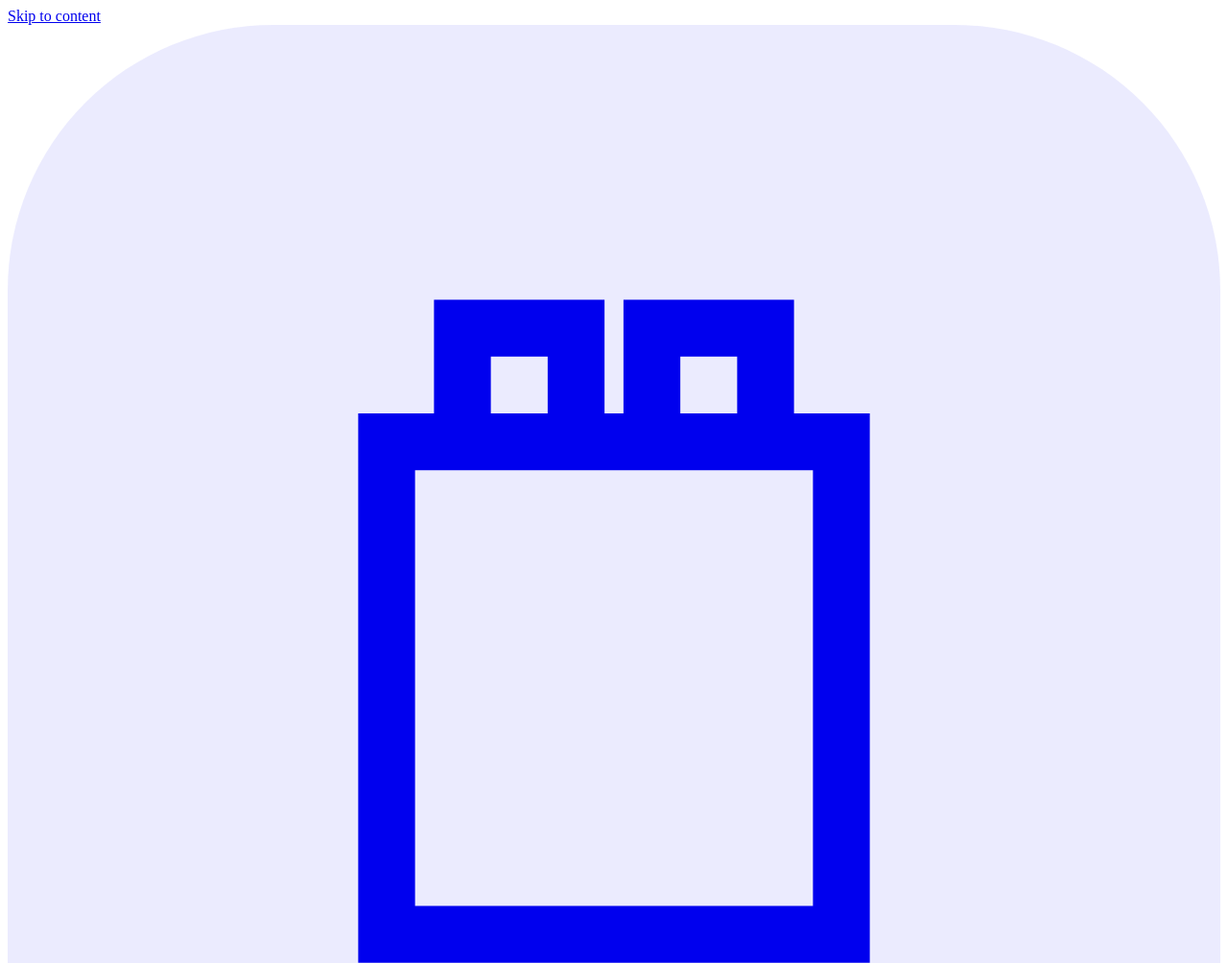
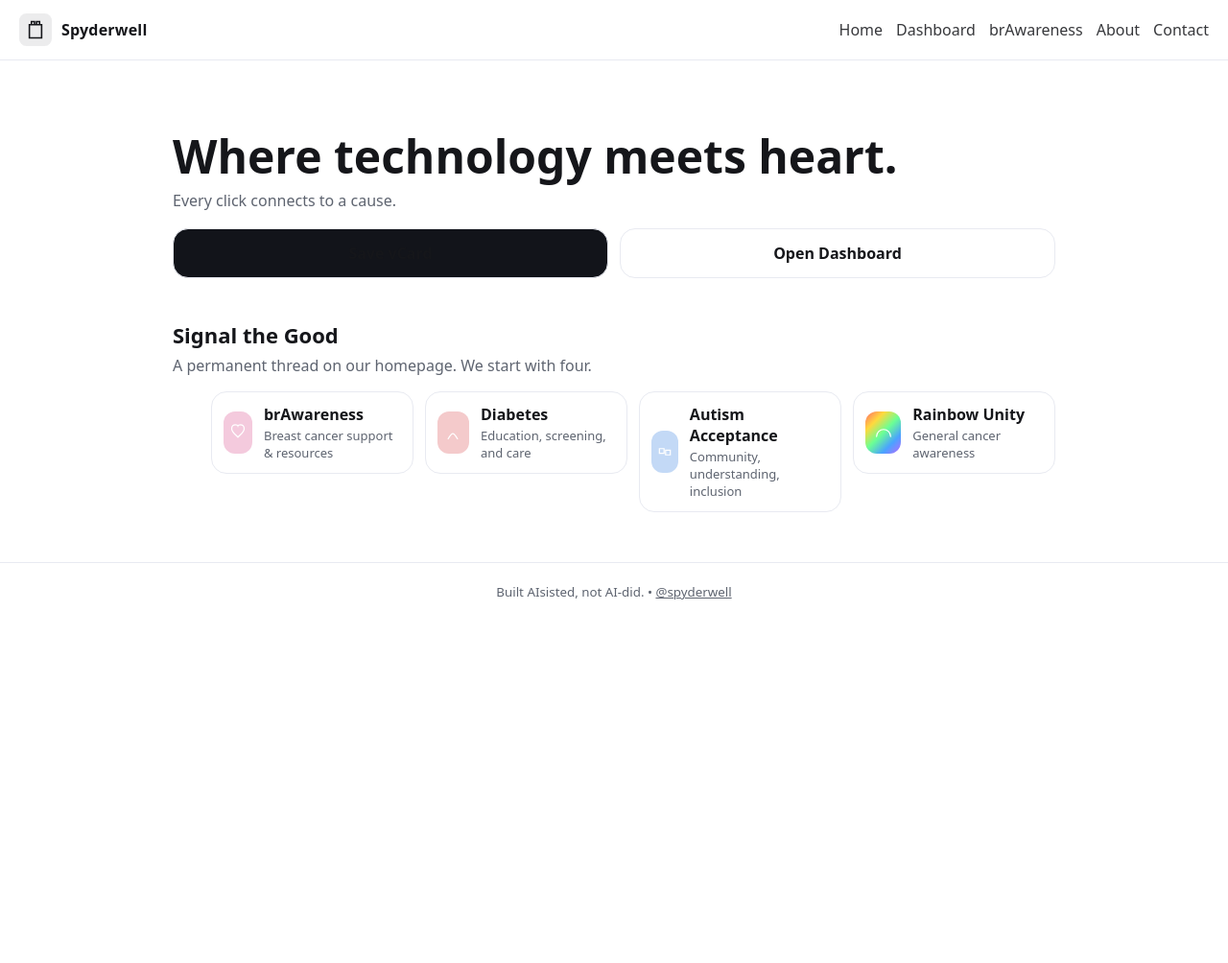
Before and after one commit to SpyderBox/spyderwell-site, a plain HTML site: page index.html in a window 1280 px wide. Shown: the top 1004 px of the page at 96% size. After the commit the page ends 800 px from the top, so only its background shows below. Drawn offline with Linux system fonts and the light colour scheme.

Commit message:
Add files via upload
who knows.  chatty p did something

````diff
--- a/index.html
+++ b/index.html
@@ -5,9 +5,9 @@
   <meta name="viewport" content="width=device-width,initial-scale=1,viewport-fit=cover" />
   <title>Spyderwell — Where tech meets heart</title>
   <meta name="description" content="Spyderwell: humans + AI, shipping smarter. Where technology meets heart." />
-<link rel="canonical" href="https://spyderwell.com/"/>
+  <link rel="canonical" href="https://spyderwell.com/" />
 
-<!-- Favicons (swap paths if you place them elsewhere) -->
+  <!-- Favicons -->
   <link rel="icon" type="image/png" href="/assets/spyderwell-favicon.png" />
   <link rel="icon" type="image/x-icon" href="/assets/spyderwell-favicon.ico" />
 
@@ -19,50 +19,39 @@
   <meta property="og:url" content="https://spyderwell.com/" />
   <meta name="twitter:card" content="summary_large_image" />
 
-<link rel="stylesheet" href="/styles.css" />
+  <link rel="stylesheet" href="/style.css" />
 </head>
 <body>
   <a class="skip" href="#main">Skip to content</a>
 
   <header class="site-header">
-<!-- Logo-only mark; replace SVG with your rook/well icon -->
     <a class="brand" href="/">
       <svg class="mark" viewBox="0 0 64 64" aria-label="Spyderwell logo" role="img">
         <rect width="64" height="64" rx="14" fill="currentColor" opacity=".08"/>
-<!-- Minimal rook/well mark (placeholder) -->
         <path d="M20 48h24V22H20v26Z M24 22v-6h6v6m4 0v-6h6v6" fill="none" stroke="currentColor" stroke-width="3" stroke-linecap="round"/>
       </svg>
       <span class="name">Spyderwell</span>
     </a>
 
-```
-<!-- Compact nav; add pages as you go -->
     <nav class="nav">
       <a href="/">Home</a>
-  <a href="<https://example.com/dashboard>">Dashboard</a>
+      <a href="https://example.com/dashboard">Dashboard</a>
       <a href="#awareness">brAwareness</a>
       <a href="/about">About</a>
       <a href="/contact">Contact</a>
     </nav>
-
-```
-
   </header>
 
   <main id="main" class="wrap">
-<!-- Hero: mobile-first, one-screen, no sideways scroll -->
     <section class="hero">
       <h1>Where technology meets heart.</h1>
       <p class="sub">Every click connects to a cause.</p>
       <div class="cta">
-<!-- Swap href targets when ready -->
         <a class="btn" href="/assets/spyderwell.vcf">Save vCard</a>
         <a class="btn ghost" href="https://example.com/dashboard">Open Dashboard</a>
       </div>
     </section>
 
-```
-<!-- Awareness (modular tiles). Keep icons simple SVG; link out to official orgs -->
     <section id="awareness" class="awareness" aria-labelledby="awareness-title">
       <h2 id="awareness-title">Signal the Good</h2>
       <p class="micro">A permanent thread on our homepage. We start with four.</p>
@@ -70,9 +59,8 @@
       <ul class="tiles" role="list">
         <!-- brAwareness (pink) -->
         <li class="tile">
-      <a class="card" href="<https://www.nationalbreastcancer.org/>" target="_blank" rel="noopener">
+          <a class="card" href="https://www.nationalbreastcancer.org/" target="_blank" rel="noopener">
             <div class="icon pink" aria-hidden="true">
-          <!-- monoline ribbon placeholder -->
               <svg viewBox="0 0 64 64"><path d="M26 12c-6 0-10 4-10 10 0 9 11 16 16 22 5-6 16-13 16-22 0-6-4-10-10-10-5 0-6 3-6 3s-1-3-6-3Z" fill="none" stroke="currentColor" stroke-width="3" stroke-linecap="round" /></svg>
             </div>
             <div class="text">
@@ -82,9 +70,9 @@
           </a>
         </li>
 
-    <!-- Diabetes (red/gray) -->
+        <!-- Diabetes -->
         <li class="tile">
-      <a class="card" href="<https://diabetes.org/>" target="_blank" rel="noopener">
+          <a class="card" href="https://diabetes.org/" target="_blank" rel="noopener">
             <div class="icon red" aria-hidden="true">
               <svg viewBox="0 0 64 64"><path d="M20 48c10-18 14-18 24 0" fill="none" stroke="currentColor" stroke-width="3" stroke-linecap="round"/></svg>
             </div>
@@ -95,13 +83,11 @@
           </a>
         </li>
 
-    <!-- Autism (puzzle accent; keep minimal) -->
+        <!-- Autism -->
         <li class="tile">
-      <a class="card" href="<https://autismsociety.org/>" target="_blank" rel="noopener">
+          <a class="card" href="https://autismsociety.org/" target="_blank" rel="noopener">
             <div class="icon blue" aria-hidden="true">
-          <svg viewBox="0 0 64 64">
-            <path d="M18 24h12v12H18Z M34 28h12v12H34Z" fill="none" stroke="currentColor" stroke-width="3" />
-          </svg>
+              <svg viewBox="0 0 64 64"><path d="M18 24h12v12H18Z M34 28h12v12H34Z" fill="none" stroke="currentColor" stroke-width="3" /></svg>
             </div>
             <div class="text">
               <strong>Autism Acceptance</strong>
@@ -110,13 +96,11 @@
           </a>
         </li>
 
-    <!-- Rainbow (unity) -->
+        <!-- Rainbow -->
         <li class="tile">
-      <a class="card" href="<https://www.cancer.org/>" target="_blank" rel="noopener">
+          <a class="card" href="https://www.cancer.org/" target="_blank" rel="noopener">
             <div class="icon rainbow" aria-hidden="true">
-          <svg viewBox="0 0 64 64">
-            <path d="M14 42a18 18 0 1 1 36 0" fill="none" stroke="currentColor" stroke-width="3" stroke-linecap="round"/>
-          </svg>
+              <svg viewBox="0 0 64 64"><path d="M14 42a18 18 0 1 1 36 0" fill="none" stroke="currentColor" stroke-width="3" stroke-linecap="round"/></svg>
             </div>
             <div class="text">
               <strong>Rainbow Unity</strong>
@@ -126,9 +110,6 @@
         </li>
       </ul>
     </section>
-
-```
-
   </main>
 
   <footer class="site-footer">
````
Lines whose indentation alone changed are shown as unchanged.
